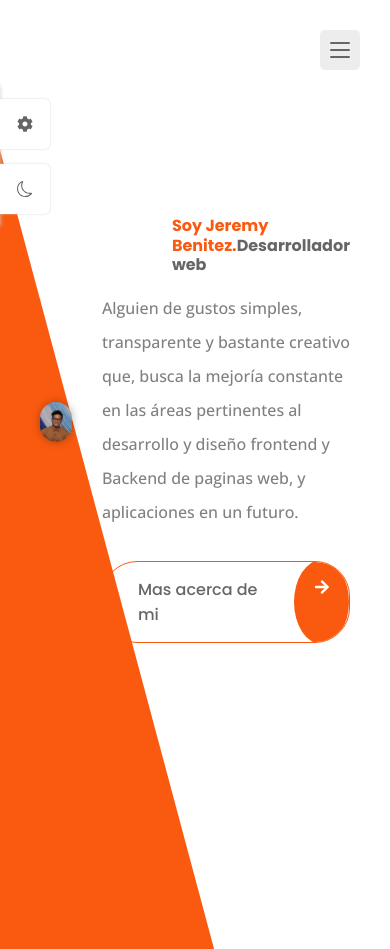
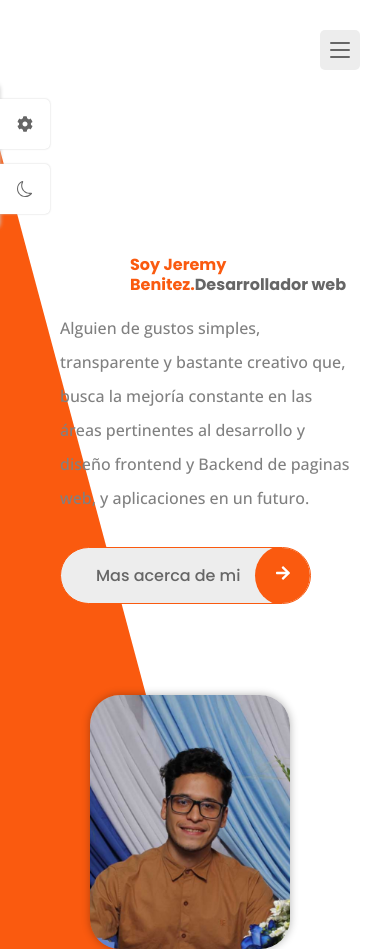
Before and after one commit to JeremyBenitez/Mi-portafolio, a React (Vite) app: page / in a window 390 px wide. Before the commit the page ends 844 px from the top, so only its background shows below. Built offline with nearby package versions, Linux system fonts and the light colour scheme.

Commit message:
first commit

```diff
--- a/src/App.css
+++ b/src/App.css
@@ -154,6 +154,7 @@ img{
 
 .button{
     display: inline-block;
+    background-color: var(--container-color);
     color: var(--title-color);
     border: 1px solid var(--first-color);
     padding: 15px 70px 15px 35px;
@@ -166,6 +167,19 @@ img{
     transition: all 0.25s ease-in-out;
 }
 
+.button__icon{
+    background-color: var(--first-color);
+    position: absolute;
+    inset-block: -2px;
+    right: 0;
+    width: 55px;
+    border-radius: 50%;
+    color: var(--text-white);
+    font-size: var(--large-font-size);
+    text-align: center;
+    line-height: 60px;
+
+}
 
 
 .button:hover{
@@ -188,17 +202,3 @@ img{
         transform: translateX(0);
 
 }
-
-.button__icon{
-    background-color: var(--first-color);
-    position: absolute;
-    inset-block: -2px;
-    right: 0;
-    width: 55px;
-    border-radius: 50%;
-    color: var(--text-white);
-    font-size: var(--large-font-size);
-    text-align: center;
-    line-height: 60px;
-
-}
--- a/src/data.jsx
+++ b/src/data.jsx
@@ -31,28 +31,28 @@ import Theme10 from './assets/yellow.png';
 export const links = [
   {
     id: 1,
-    name: 'Home',
+    name: 'Inicio',
     icon: <FaHome className='nav__icon' />,
     path: '/',
   },
 
   {
     id: 2,
-    name: 'About',
+    name: 'Acerca',
     icon: <FaUser className='nav__icon' />,
     path: '/about',
   },
 
   {
     id: 3,
-    name: 'Portfolio',
+    name: 'Portafolio',
     icon: <FaFolderOpen className='nav__icon' />,
     path: '/portfolio',
   },
 
   {
     id: 4,
-    name: 'Contact',
+    name: 'Contacto',
     icon: <FaEnvelopeOpen className='nav__icon' />,
     path: '/contact',
   },
@@ -160,6 +160,16 @@ export const resume = [
     desc: 'Universidad Nacional Experimental de la gran caracas (UNEXCAS)',
   },
 
+  {
+    id: 2,
+    category: 'education',
+    icon: <FaGraduationCap />,
+    year: 'cursando',
+    title: 'ingles',
+    desc: 'Curso en la escuela de idiomas modernos (Fundeim)',
+  },
+
+
 ];
 
 export const skills = [
@@ -172,48 +182,48 @@ export const skills = [
   {
     id: 2,
     title: 'Javascript',
-    percentage: '70',
+    percentage: '40',
   },
 
   {
     id: 3,
     title: 'Css',
-    percentage: '80',
+    percentage: '70',
   },
 
   {
     id: 4,
     title: 'Php',
-    percentage: '90',
+    percentage: '50',
   },
 
   {
     id: 5,
     title: 'Wordpress',
-    percentage: '70',
+    percentage: '50',
   },
 
   {
     id: 6,
     title: 'Jquery',
-    percentage: '70',
+    percentage: '30',
   },
 
   {
     id: 7,
     title: 'Angular',
-    percentage: '70',
+    percentage: '60',
   },
 
   {
     id: 8,
     title: 'React',
-    percentage: '70',
+    percentage: '60',
   },
   {
     id: 9,
     title: 'Documentación',
-    percentage: '70',
+    percentage: '50',
   },
   {
     id: 10,
@@ -223,12 +233,12 @@ export const skills = [
   {
     id: 11,
     title: 'PostgreSQL',
-    percentage: '70',
+    percentage: '50',
   },
   {
     id: 12,
     title: 'Python',
-    percentage: '60',
+    percentage: '40',
   }
 
 ];
--- a/src/pages/home/home.css
+++ b/src/pages/home/home.css
@@ -16,10 +16,8 @@
     box-shadow: 0 0 8px hsla(0, 0%, 0%, 0.3);
     z-index: 1;
 
+}
 
-
-
-}
 
 
 
@@ -73,14 +71,24 @@
      top: -50%;
      left: -83%;
      transform: rotate(-15deg);
+     z-index: -10;
 }
 
 
 @media (max-width: 768px) {
     .home__img{
         width: auto; /* Permitir que la imagen mantenga su tamaño original */
-        max-width: 100%; /* La imagen no superará el ancho del contenedor */
-        height: auto; /* La altura se ajusta automáticamente */
+        max-width: 200px; /* La imagen no superará el ancho del contenedor */
+        margin-bottom: -800px; /* Opcional: espacio entre texto e imagen */
+        margin-left: 50px;
+
     }
 
   }
+
+  @media (max-width: 768px) {
+    .home__data{
+    margin-left: -260px;
+    }
+
+  }
```
